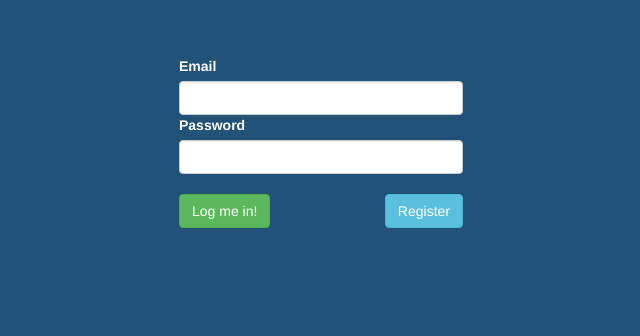
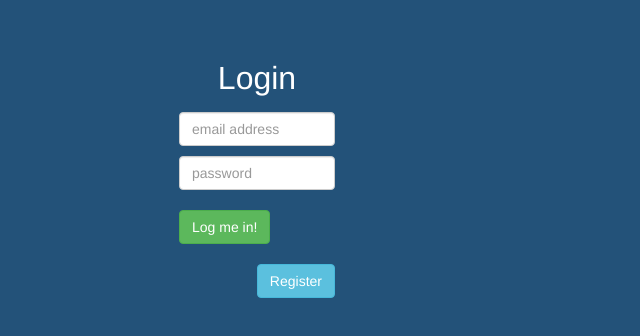
Before and after one commit to tomgrossman/pingpong, a website: page frontend/public/login/index.html in a window 1280 px wide. Shown: the part 194-530 px from the top of the page, without its empty margins (319-959 px from the left). Drawn offline with nearby package versions, Linux system fonts and the light colour scheme; files that its build step writes are made by us from their sources.

Commit message:
better design to login and register

```diff
--- a/frontend/public/login/index.css
+++ b/frontend/public/login/index.css
@@ -3,7 +3,7 @@ body {
 }
 
 .login_register_container {
-    width: 30%;
+    width: 20%;
     position: fixed;
     left: 35%;
     top: 25%;
@@ -11,3 +11,13 @@ body {
     text-align: left;
     color: white;
 }
+
+.input_div {
+    margin-top: 10px;
+}
+
+.LoginLabel {
+    width: 100%;
+    text-align: center;
+    font-size: 32px;
+}
--- a/frontend/public/login/index.html
+++ b/frontend/public/login/index.html
@@ -16,13 +16,14 @@
         <div class="login_register_container">
             <div class="form_row">
                 <form name="LoginForm">
-                    <div>
-                        <label for="LoginEmail">Email</label>
-                        <input id="LoginEmail" ng-model="email" name="email" type="email" class="form-control" required>
+                    <div class="LoginLabel">
+                        Login
                     </div>
-                    <div>
-                        <label for="LoginPassword">Password</label>
-                        <input id="LoginPassword" ng-model="password" name="LoginPassword" type="password" class="form-control" minlength="8" required>
+                    <div class="input_div">
+                        <input class="form-control" id="LoginEmail" ng-model="email" name="email" type="email" placeholder="email address" required>
+                    </div>
+                    <div class="input_div">
+                        <input class="form-control" id="LoginPassword" ng-model="password" name="LoginPassword" type="password" placeholder="password" minlength="8" required>
                     </div>
                     <div>
                         <button class="btn btn-success" style="margin-top:20px;" ng-click="Login()"> Log me in!</button>
--- a/frontend/public/register/app.js
+++ b/frontend/public/register/app.js
@@ -11,7 +11,7 @@
                 password: '',
                 reTypePassword: '',
                 full_name: '',
-                team: ''
+                team: 'frontend'
             };
 
             $scope.Teams = [
--- a/frontend/public/register/index.css
+++ b/frontend/public/register/index.css
@@ -13,6 +13,7 @@ body {
 }
 
 .form_row {
+    margin-top: 10px;
     width: 100%;
     float: left;
 }
@@ -25,3 +26,9 @@ body {
     width: 10%;
     height: 1px;
 }
+
+.RegisterLabel {
+    width: 100%;
+    text-align: center;
+    font-size: 32px;
+}
```
Also changed, not shown: frontend/public/register/index.html (+8 -10 lines).
